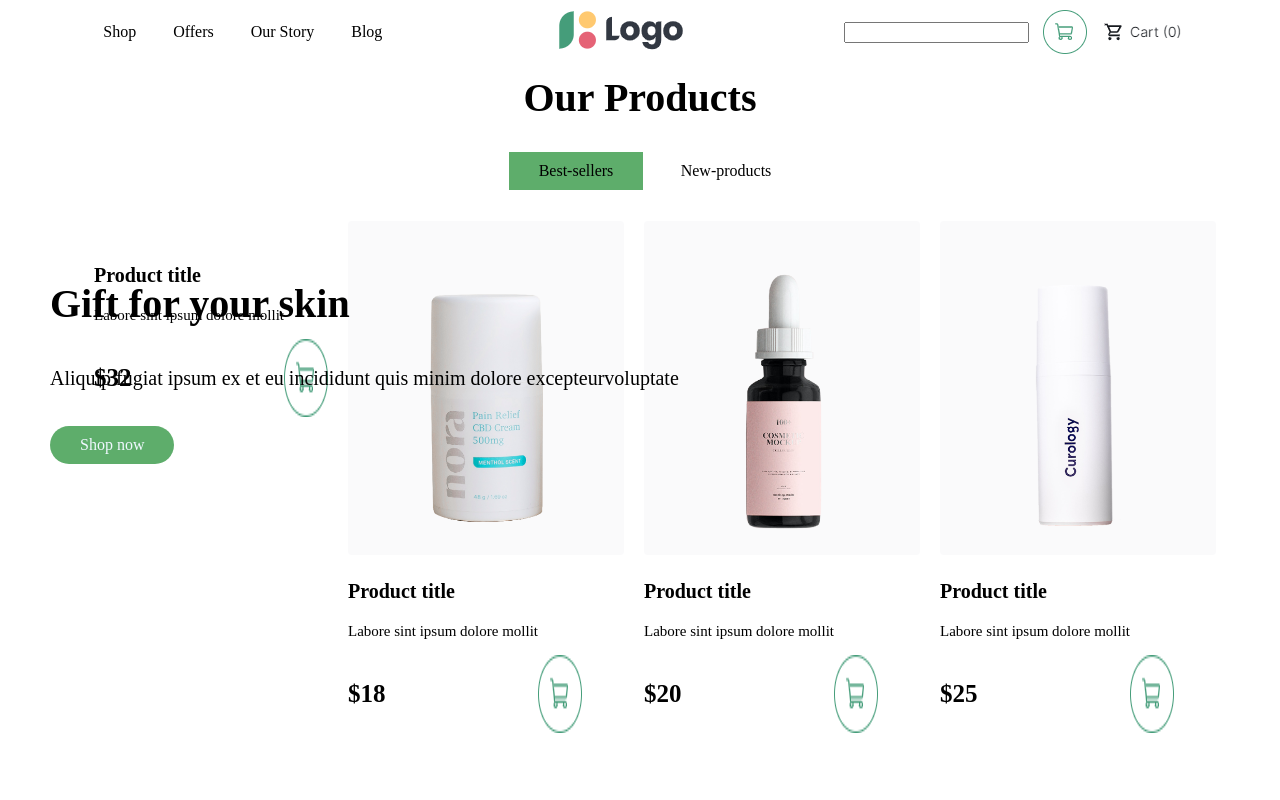
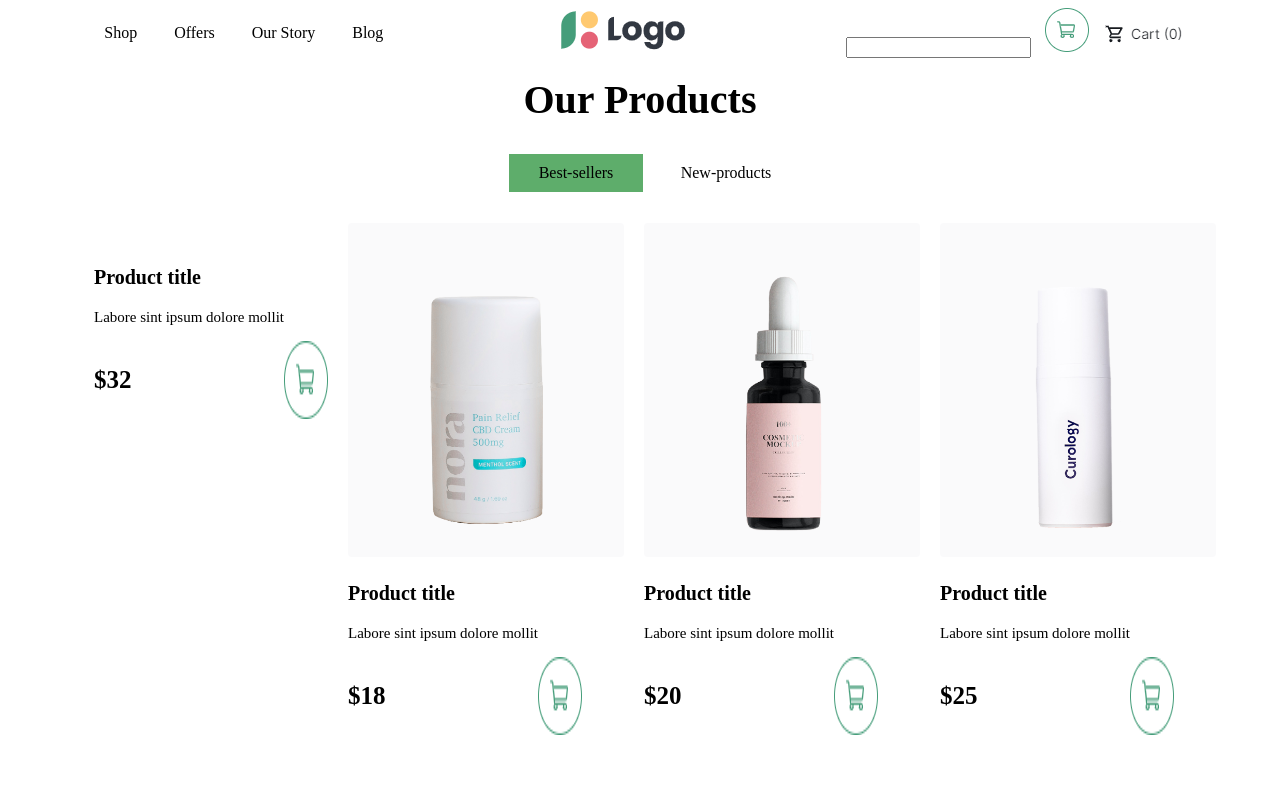
Before and after one commit to Phihoang2003/test1, a plain HTML site: page index.html in a window 1280 px wide. Shown: the top 800 px of the page. Drawn offline with Linux system fonts and the light colour scheme; files whose address does not match are found by name.

Commit message:
completely cau2

```diff
--- a/index.html
+++ b/index.html
@@ -29,11 +29,7 @@
         </div>
         <div id="banner">
             <img src="./2_Homepage//banner.png" alt="" id="banner-img">
-            <div class="banner-content">
-                <p class="item-1">Gift for your skin</p>
-                <p class="item-2">Aliquip fugiat ipsum ex et eu incididunt quis minim dolore excepteurvoluptate </p>
-                <p class="item-3">Shop now</button>
-            </div>
+
         </div>
 
 
--- a/style.css
+++ b/style.css
@@ -10,12 +10,7 @@
     align-items: center;
 }
 
-#menu-right {
-    display: flex;
-    align-items: center;
-    justify-content: space-around;
-    width: 28%;
-}
+
 
 #input {
     margin-right: 10px;
```
